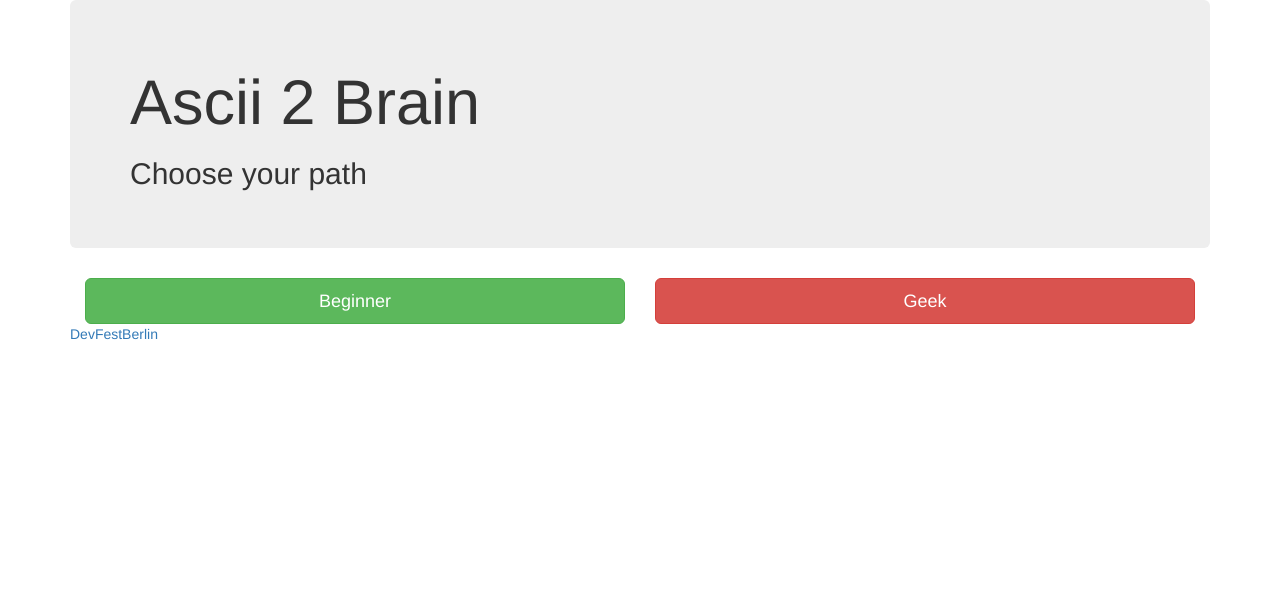
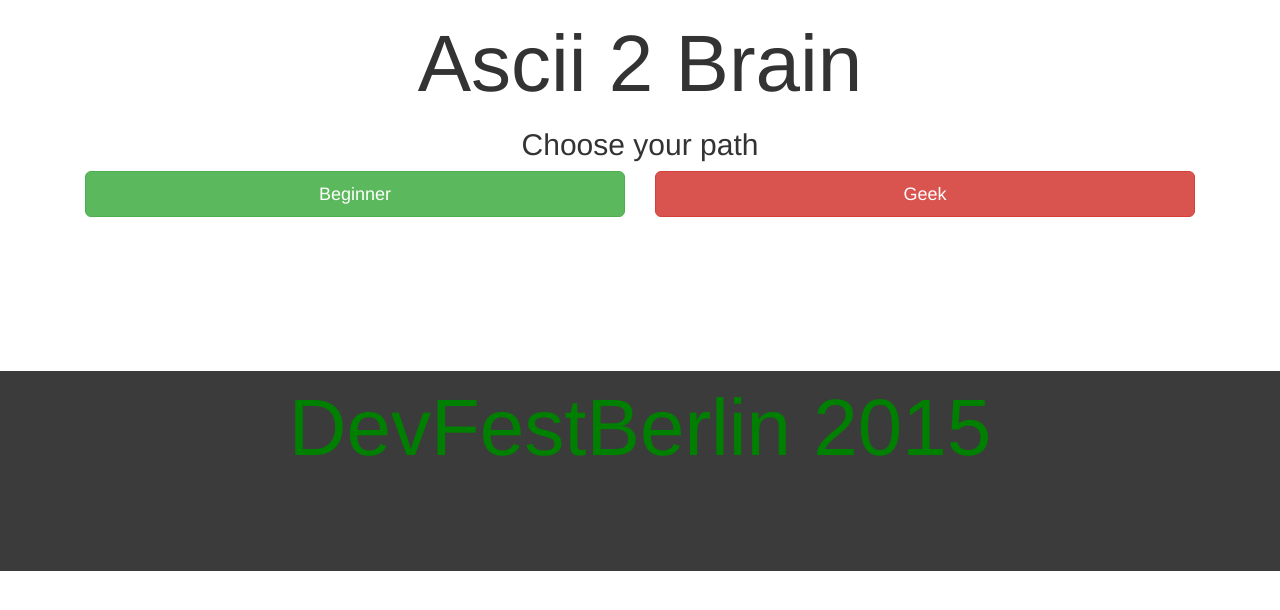
Before and after one commit to DenniJensen/defvest-berlin-2015, a website: page app/index.html at #/beginner in a window 1280 px wide. Drawn offline with nearby package versions, Linux system fonts and the light colour scheme; some packages are replaced by stand-ins of ours.

Commit message:
Frontend

```diff
--- a/app/index.html
+++ b/app/index.html
@@ -7,6 +7,7 @@
     <meta name="description" content="">
     <meta name="viewport" content="width=device-width">
     <link rel="stylesheet" href="/bower_components/bootstrap/dist/css/bootstrap.min.css">
+    <link rel="stylesheet" href="styles/main.css">
     <script src='/bower_components/angular/angular.min.js'> </script>
     <script src='/bower_components/angular-route/angular-route.min.js'> </script>
     <script src='/bower_components/angular-animate/angular-animate.min.js'> </script>
@@ -17,7 +18,7 @@
     </div>
     <footer class="footer">
       <div class="container">
-        <p><a href='http://2015.devfest-berlin.de'>DevFestBerlin</a></p>
+        <a href='http://2015.devfest-berlin.de'>DevFestBerlin 2015</a>
       </div>
     </footer>
     <script src="/scripts/app.js"></script>
--- /dev/null
+++ b/app/styles/main.css
@@ -0,0 +1,23 @@
+
+.container {
+  margin-bottom: 50px;
+}
+
+.intro {
+  padding-bottom: 150px;
+  text-align: center;
+}
+
+.intro h1{
+  font-size: 80px
+}
+
+footer{
+  background: #3b3b3b;
+  text-align: center;
+  height: 200px;
+}
+footer a {
+  color: green;
+  font-size: 80px;
+}
--- a/app/styles/main.scss
+++ /dev/null
@@ -1,89 +0,0 @@
-// bower:scss
-// endbower
-
-.browsehappy {
-  margin: 0.2em 0;
-  background: #ccc;
-  color: #000;
-  padding: 0.2em 0;
-}
-
-body {
-  padding: 0;
-}
-
-/* Everything but the jumbotron gets side spacing for mobile first views */
-.header,
-.marketing,
-.footer {
-  padding-left: 15px;
-  padding-right: 15px;
-}
-
-/* Custom page header */
-.header {
-  border-bottom: 1px solid #e5e5e5;
-  margin-bottom: 10px;
-
-  /* Make the masthead heading the same height as the navigation */
-  h3 {
-    margin-top: 0;
-    margin-bottom: 0;
-    line-height: 40px;
-    padding-bottom: 19px;
-  }
-}
-
-/* Custom page footer */
-.footer {
-  padding-top: 19px;
-  color: #777;
-  border-top: 1px solid #e5e5e5;
-}
-
-.container-narrow > hr {
-  margin: 30px 0;
-}
-
-/* Main marketing message and sign up button */
-.jumbotron {
-  text-align: center;
-  border-bottom: 1px solid #e5e5e5;
-
-  .btn {
-    font-size: 21px;
-    padding: 14px 24px;
-  }
-}
-
-/* Supporting marketing content */
-.marketing {
-  margin: 40px 0;
-
-  p + h4 {
-    margin-top: 28px;
-  }
-}
-
-/* Responsive: Portrait tablets and up */
-@media screen and (min-width: 768px) {
-  .container {
-    max-width: 730px;
-  }
-
-  /* Remove the padding we set earlier */
-  .header,
-  .marketing,
-  .footer {
-    padding-left: 0;
-    padding-right: 0;
-  }
-  /* Space out the masthead */
-  .header {
-    margin-bottom: 30px;
-  }
-  /* Remove the bottom border on the jumbotron for visual effect */
-  .jumbotron {
-    border-bottom: 0;
-  }
-}
--- a/app/views/main.html
+++ b/app/views/main.html
@@ -1,10 +1,10 @@
-<div class="jumbotron">
+<div class="intro">
   <h1>Ascii 2 Brain</h1>
   <h2>Choose your path</h2>
+  <div class="col-md-6">
+    <a class='btn btn-lg btn-success btn-block' href='#/beginner'>Beginner</a>
+  </div>
+  <div class="col-md-6">
+    <a class='btn btn-lg btn-danger btn-block' href='#/geek'>Geek</a>
+  </div>
 </div>
-<div class="col-md-6">
-  <a class='btn btn-lg btn-success btn-block' href='#/beginner'>Beginner</a>
-</div>
-<div class="col-md-6">
-  <a class='btn btn-lg btn-danger btn-block' href='#/geek'>Geek</a>
-</div>
--- a/server.js
+++ b/server.js
@@ -4,6 +4,7 @@
 app.use('/bower_components',  express.static(__dirname + '/bower_components'));
 app.use('/scripts',  express.static(__dirname + '/app/scripts'));
 app.use('/views',  express.static(__dirname + '/app/views'));
+app.use('/styles',  express.static(__dirname + '/app/styles'));
 
 app.get('/', function(req, res) {
   res.sendfile('app/index.html');
```
Also changed, not shown: app/scripts/controllers/main.js (+0 -8 lines), app/views/beginner.html (+0 -1 lines), app/views/geek.html (+5 -4 lines).
